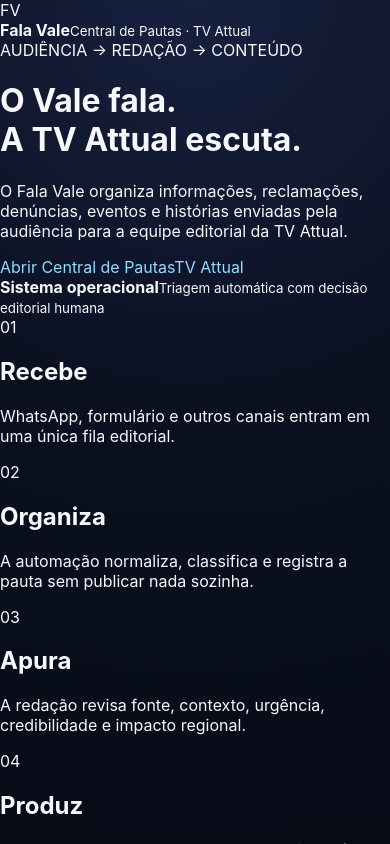
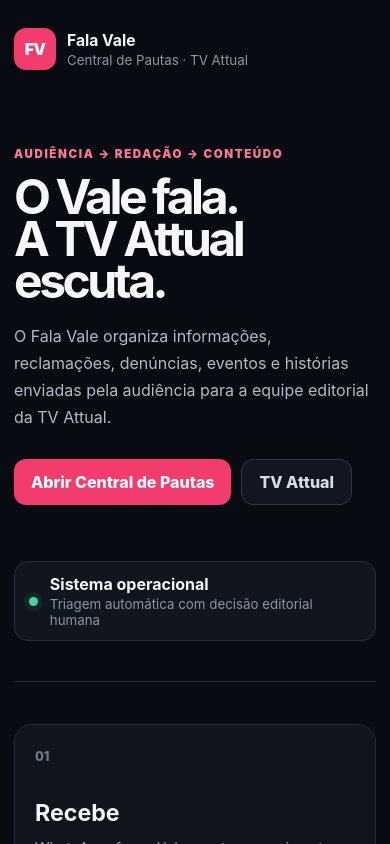
Before and after one commit to Grupo-Lira-de-Comunicacao/vale-decide, a React (Vite) app: page / in a window 390 px wide. Shown: the top 844 px of the page. Built offline with nearby package versions, Linux system fonts and the light colour scheme; no server answers.

Commit message:
feat: aplicar identidade visual pública do Fala Vale

```diff
--- a/src/App.css
+++ b/src/App.css
@@ -1,115 +1,55 @@
 :root {
   font-family: Inter, ui-sans-serif, system-ui, -apple-system, BlinkMacSystemFont, "Segoe UI", sans-serif;
-  color: #f7f8fc;
-  background: #070b16;
+  color: #f6f7fb;
+  background: #080b12;
   font-synthesis: none;
   text-rendering: optimizeLegibility;
 }
-
 * { box-sizing: border-box; }
 html { scroll-behavior: smooth; }
-body { margin: 0; min-width: 320px; min-height: 100vh; background: radial-gradient(circle at top, #17213f 0, #0b1020 35%, #070b16 75%); }
-button, input, select { font: inherit; }
-button { cursor: pointer; }
-a { color: #8fdcff; text-decoration: none; }
-a:hover { text-decoration: underline; }
+body { margin: 0; min-width: 320px; min-height: 100vh; background: #080b12; }
+button, input, select, textarea { font: inherit; }
+button, a { -webkit-tap-highlight-color: transparent; }
+a { color: inherit; text-decoration: none; }
 
-.pagina { width: min(1040px, 100%); margin: 0 auto; padding: 28px 18px 52px; }
-.hero { padding: 30px 0 24px; }
-.hero h1, .perfil h1 { margin: 8px 0 10px; font-size: clamp(2.45rem, 8vw, 4.8rem); line-height: .94; letter-spacing: -.055em; }
-.hero p { max-width: 790px; margin: 0; color: #bac2d8; font-size: 1.08rem; line-height: 1.65; }
-.selo { display: inline-flex; padding: 7px 10px; border-radius: 999px; background: #e82d69; color: #fff; font-weight: 800; font-size: .78rem; letter-spacing: .08em; }
-.microtitulo { color: #ff7ba5; font-size: .72rem; font-weight: 900; letter-spacing: .12em; }
+.public-shell { width: min(1160px, 100%); margin: 0 auto; padding: 28px 22px 56px; }
+.public-hero { min-height: 660px; display: grid; align-content: space-between; padding: 8px 0 40px; border-bottom: 1px solid #242a35; }
+.public-brand, .editorial-brand { display: flex; align-items: center; gap: 11px; }
+.public-brand > span, .editorial-brand > span, .brand-mark { width: 42px; height: 42px; display: grid; place-items: center; border-radius: 12px; background: #f23c6d; font-weight: 950; letter-spacing: -.05em; }
+.public-brand div, .editorial-brand div { display: grid; gap: 2px; }
+.public-brand strong, .editorial-brand strong { font-size: .98rem; }
+.public-brand small, .editorial-brand small { color: #8d96a8; }
+.public-copy { max-width: 850px; padding: 90px 0 72px; }
+.eyebrow { color: #ff759a; font-size: .72rem; font-weight: 900; letter-spacing: .14em; }
+.public-copy h1 { margin: 14px 0 20px; font-size: clamp(3rem, 8vw, 6.9rem); line-height: .88; letter-spacing: -.072em; }
+.public-copy p { max-width: 720px; margin: 0; color: #b2bac9; font-size: clamp(1rem, 2vw, 1.2rem); line-height: 1.7; }
+.public-actions { display: flex; gap: 10px; flex-wrap: wrap; margin-top: 28px; }
+.primary-link, .secondary-link { display: inline-flex; align-items: center; justify-content: center; min-height: 46px; padding: 0 17px; border-radius: 12px; font-weight: 800; }
+.primary-link { background: #f23c6d; color: #fff; }
+.secondary-link { border: 1px solid #303847; color: #d5dbea; background: #111620; }
+.public-status { display: flex; align-items: center; gap: 12px; width: fit-content; padding: 12px 14px; border: 1px solid #28303c; border-radius: 14px; background: #10151e; }
+.public-status div { display: grid; gap: 2px; }
+.public-status small { color: #8994a7; }
+.status-dot { width: 9px; height: 9px; border-radius: 50%; background: #48d59a; box-shadow: 0 0 0 5px rgba(72, 213, 154, .08); }
+.public-grid { display: grid; grid-template-columns: repeat(4, 1fr); gap: 12px; padding: 42px 0; }
+.public-grid article { min-height: 220px; padding: 20px; border: 1px solid #242c38; border-radius: 18px; background: #0f141d; }
+.public-grid article > span { color: #6f7a8d; font-size: .8rem; font-weight: 800; }
+.public-grid h2 { margin: 54px 0 10px; font-size: 1.45rem; }
+.public-grid p { margin: 0; color: #98a2b5; line-height: 1.55; font-size: .92rem; }
+.public-principles { display: grid; grid-template-columns: 1fr 1fr; gap: 40px; align-items: start; padding: 42px 0; border-top: 1px solid #242a35; border-bottom: 1px solid #242a35; }
+.public-principles h2 { max-width: 520px; margin: 8px 0 0; font-size: clamp(2rem, 4vw, 3.4rem); line-height: 1; letter-spacing: -.04em; }
+.public-principles p { margin: 0; color: #a3adbf; line-height: 1.75; }
+.public-footer { padding-top: 24px; color: #677286; font-size: .82rem; }
 
-.hero-metricas { display: grid; grid-template-columns: repeat(3, minmax(0, 1fr)); gap: 10px; margin-top: 24px; max-width: 760px; }
-.hero-metricas div { padding: 14px 15px; border: 1px solid #26314e; border-radius: 14px; background: rgba(13, 20, 38, .75); }
-.hero-metricas strong { display: block; font-size: 1.5rem; }
-.hero-metricas span { color: #8f9ab4; font-size: .82rem; }
-
-.cidades { display: grid; grid-template-columns: repeat(4, 1fr); gap: 10px; margin: 8px 0 18px; }
-.cidades button { border: 1px solid #27324f; border-radius: 16px; padding: 16px 10px; color: #f7f8fc; background: rgba(15, 22, 42, .82); text-align: left; }
-.cidades button.ativo { outline: 2px solid #e82d69; border-color: transparent; }
-.cidades strong { display: block; font-size: 1.55rem; }
-.cidades span { color: #b8c0d4; font-size: .88rem; }
-
-.filtros { display: grid; grid-template-columns: 2fr 1fr 1fr; gap: 10px; margin: 0 0 10px; }
-.filtros input, .filtros select { width: 100%; border: 1px solid #2b3654; border-radius: 13px; padding: 13px 14px; background: #0e1528; color: #f7f8fc; outline: none; }
-.filtros input:focus, .filtros select:focus { border-color: #e82d69; }
-.barra-resultados { display: flex; justify-content: space-between; align-items: center; gap: 12px; margin: 0 0 16px; color: #7f8aa4; font-size: .84rem; }
-.barra-resultados button { border: 0; background: transparent; color: #ff86ad; padding: 4px 0; }
-
-.lista { display: grid; gap: 10px; }
-.card { width: 100%; display: grid; grid-template-columns: 86px 1fr auto; gap: 14px; align-items: center; border: 1px solid #26314d; border-radius: 17px; padding: 14px; color: #f7f8fc; background: rgba(14, 21, 40, .88); text-align: left; transition: transform .16s ease, border-color .16s ease, background .16s ease; }
-.card:hover { transform: translateY(-1px); border-color: #596985; background: rgba(18, 27, 51, .96); }
-.numero { display: grid; place-items: center; min-height: 58px; border-radius: 13px; background: linear-gradient(135deg, #e82d69, #ff7048); font-size: 1.15rem; font-weight: 900; letter-spacing: .04em; }
-.card-texto { display: grid; gap: 3px; }
-.card-texto strong { font-size: 1.05rem; }
-.card-texto span { color: #dce1ef; }
-.card-texto small { color: #8f9ab4; }
-.card-status { display: flex; align-items: center; gap: 10px; color: #8f9ab4; font-size: .78rem; }
-.card-status b { font-size: 2rem; font-weight: 400; }
-
-.estado { border: 1px dashed #394664; border-radius: 16px; padding: 22px; color: #aeb8cf; background: rgba(12, 18, 34, .7); }
-.estado.erro { border-color: #8b3150; color: #ffc4d5; }
-
-.voltar { border: 0; padding: 0; margin: 10px 0 24px; color: #c9d1e4; background: transparent; }
-.perfil { border: 1px solid #293450; border-radius: 24px; padding: clamp(20px, 5vw, 38px); background: rgba(12, 18, 34, .9); }
-.perfil-topo { display: flex; justify-content: space-between; gap: 22px; align-items: flex-start; }
-.foto-candidato { width: 116px; height: 116px; border-radius: 22px; object-fit: cover; border: 1px solid #34415f; background: #111a30; }
-.linha-forte { color: #d9deeb; font-weight: 700; }
-.tags { display: flex; gap: 8px; flex-wrap: wrap; margin: 18px 0 24px; }
-.tags span { padding: 8px 11px; border-radius: 999px; background: #17213b; color: #cbd3e7; font-size: .86rem; }
-dl { display: grid; gap: 12px; margin: 0; }
-dl div { display: grid; grid-template-columns: minmax(120px, 180px) 1fr; gap: 16px; padding: 13px 0; border-bottom: 1px solid #202a42; }
-dt { color: #8f9ab4; font-size: .9rem; }
-dd { margin: 0; color: #edf0f8; }
-.links-oficiais { display: flex; flex-wrap: wrap; gap: 9px; margin-top: 18px; }
-.links-oficiais a { padding: 8px 11px; border: 1px solid #30405e; border-radius: 999px; color: #d6eaff; background: #101a30; font-size: .84rem; }
-.verificacao { display: grid; gap: 4px; margin-top: 24px; padding: 16px; border-radius: 14px; background: #0d2a22; color: #c9f9e7; }
-.verificacao span { font-size: .87rem; opacity: .84; }
-
-.bloco { margin-top: 18px; border: 1px solid #26314d; border-radius: 22px; padding: clamp(18px, 4vw, 28px); background: rgba(10, 16, 31, .84); }
-.titulo-bloco { display: flex; justify-content: space-between; gap: 16px; align-items: end; margin-bottom: 16px; }
-.titulo-bloco h2, .metodologia h2 { margin: 5px 0 0; font-size: clamp(1.4rem, 4vw, 2rem); letter-spacing: -.025em; }
-.titulo-bloco small { color: #7e8ba7; text-align: right; }
-.totais-impacto { display: grid; grid-template-columns: repeat(4, 1fr); gap: 10px; }
-.totais-impacto div { padding: 14px; border-radius: 14px; background: #101a30; border: 1px solid #263552; }
-.totais-impacto span { display: block; color: #8290aa; font-size: .78rem; }
-.totais-impacto strong { display: block; margin-top: 5px; font-size: 1rem; }
-.nota-metodo { color: #8f9ab4; font-size: .84rem; line-height: 1.55; }
-.impactos, .historico-lista { display: grid; gap: 10px; margin-top: 14px; }
-.impacto-card, .historico-item { border: 1px solid #25314c; border-radius: 16px; padding: 16px; background: #0d1528; }
-.impacto-cabecalho { display: flex; justify-content: space-between; gap: 12px; }
-.impacto-cabecalho div { display: grid; gap: 3px; }
-.impacto-cabecalho span, .historico-item span { color: #8f9ab4; font-size: .82rem; }
-.status-impacto { padding: 6px 9px; border-radius: 999px; background: #14263c; color: #b7ddff !important; height: fit-content; }
-.impacto-card p { color: #d6dbea; line-height: 1.55; }
-.impacto-card small, .historico-item small { display: block; color: #8f9ab4; margin-bottom: 9px; }
-.impacto-valores { display: flex; flex-wrap: wrap; gap: 8px; margin: 10px 0; }
-.impacto-valores span { padding: 6px 8px; border-radius: 9px; background: #142037; color: #b9c8e3; font-size: .78rem; }
-.historico-item { display: grid; gap: 5px; }
-
-.metodologia { margin-top: 24px; padding: 24px; border-radius: 20px; background: linear-gradient(145deg, #171d34, #101526); border: 1px solid #29334d; }
-.metodologia p { margin-bottom: 0; color: #aeb7cd; line-height: 1.65; }
-footer { margin-top: 28px; padding-top: 18px; border-top: 1px solid #202a42; color: #6f7a94; font-size: .82rem; }
-
-@media (max-width: 760px) {
-  .pagina { padding: 20px 14px 42px; }
-  .hero-metricas { grid-template-columns: 1fr; }
-  .cidades { grid-template-columns: repeat(2, 1fr); }
-  .filtros { grid-template-columns: 1fr; }
-  .card { grid-template-columns: 72px 1fr auto; padding: 11px; }
-  .card-status span { display: none; }
-  dl div { grid-template-columns: 1fr; gap: 4px; }
-  .totais-impacto { grid-template-columns: repeat(2, 1fr); }
-  .titulo-bloco { align-items: flex-start; flex-direction: column; }
-  .titulo-bloco small { text-align: left; }
+@media (max-width: 820px) {
+  .public-hero { min-height: 570px; }
+  .public-copy { padding: 72px 0 56px; }
+  .public-grid { grid-template-columns: repeat(2, 1fr); }
+  .public-principles { grid-template-columns: 1fr; gap: 20px; }
 }
-
-@media (max-width: 480px) {
-  .perfil-topo { flex-direction: column-reverse; }
-  .foto-candidato { width: 92px; height: 92px; border-radius: 18px; }
-  .card { grid-template-columns: 64px 1fr auto; gap: 10px; }
-  .numero { min-height: 52px; font-size: 1rem; }
-  .totais-impacto { grid-template-columns: 1fr; }
+@media (max-width: 520px) {
+  .public-shell { padding: 20px 14px 42px; }
+  .public-grid { grid-template-columns: 1fr; }
+  .public-grid article { min-height: 170px; }
+  .public-grid h2 { margin-top: 34px; }
 }
```
